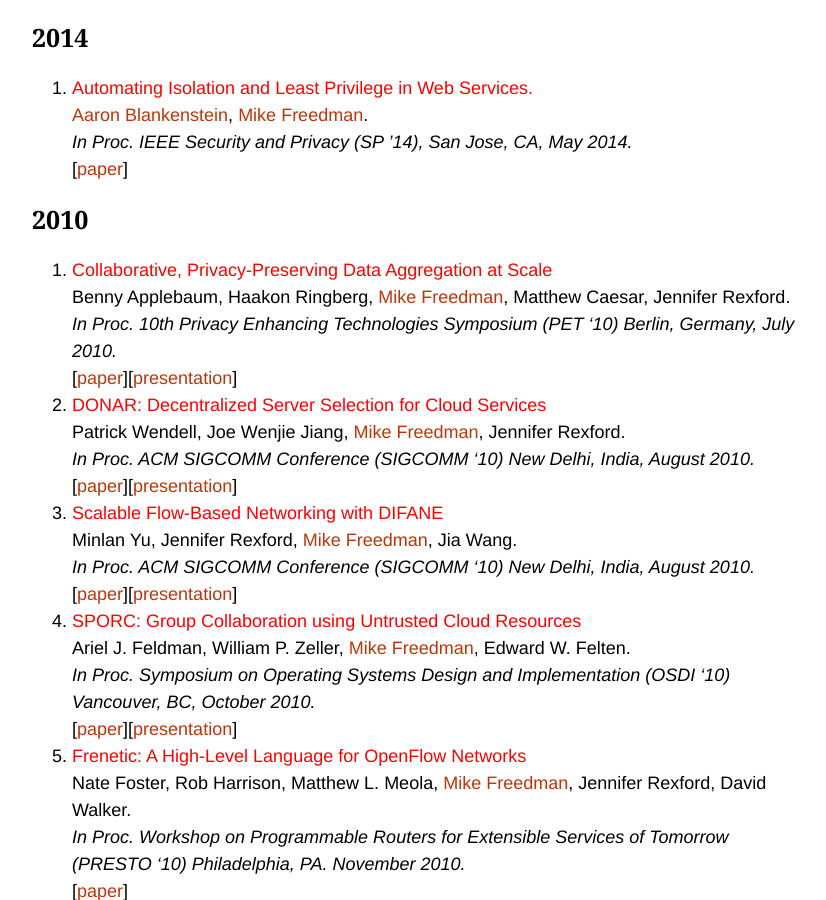
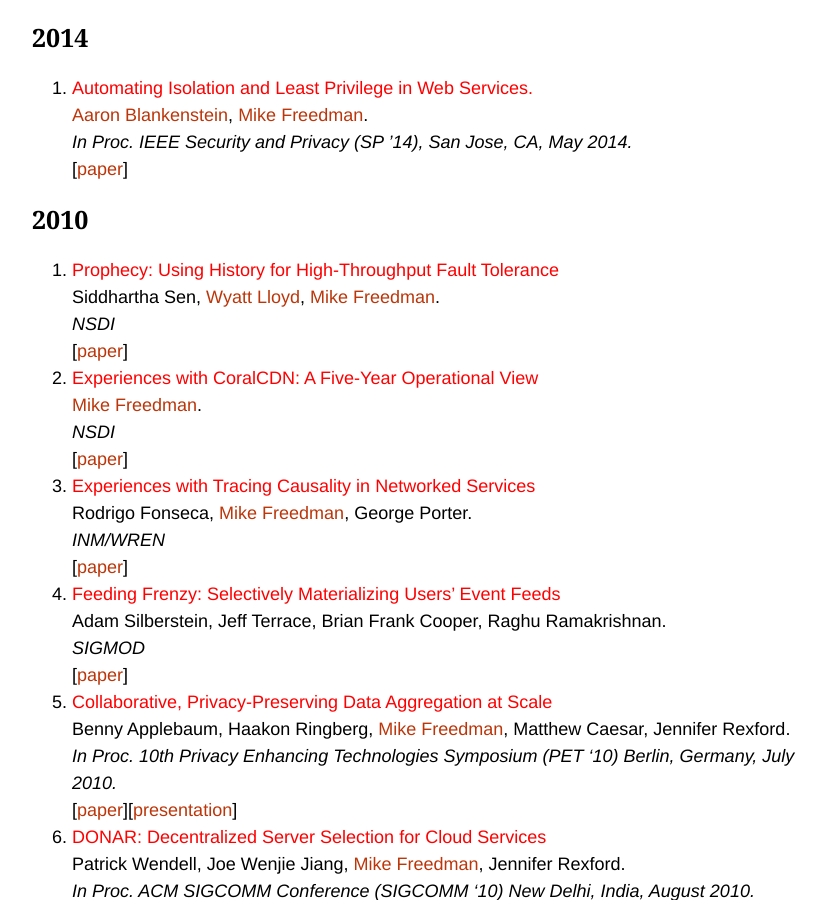
Before and after one commit to princeton-sns/www, a Jekyll site: the page built from publications.md, in a window 1280 px wide and 900 px high, scrolled down 2704 px. Shown: the whole window, without its empty margins (218-1044 px from the left). Built offline with Jekyll 4.4.1, drawn with Linux system fonts in a browser that asks for light colours; some web fonts are replaced.

Commit message:
add latter 2010 papers and PDFs

```diff
--- a/_data/publications.yml
+++ b/_data/publications.yml
@@ -286,3 +286,38 @@
   venue: "Proc. 7th International Workshop on Peer-to-Peer Systems"
   paper: /assets/papers/2008-iptps-freedman.pdf
   year: 2008
+
+- title: "Feeding Frenzy: Selectively Materializing Users’ Event Feeds"
+  people:
+    - Adam Silberstein
+    - Jeff Terrace
+    - Brian Frank Cooper
+    - Raghu Ramakrishnan
+  venue: "SIGMOD"
+  paper: /assets/papers/2010-sigmod-silberstein.pdf
+  year: 2010
+
+- title: "Experiences with Tracing Causality in Networked Services"
+  people:
+    - Rodrigo Fonseca
+    - mfreed
+    - George Porter
+  venue: "INM/WREN"
+  paper: /assets/papers/2010-inm-fonseca.pdf
+  year: 2010
+
+- title: "Experiences with CoralCDN: A Five-Year Operational View"
+  people:
+    - mfreed
+  venue: "NSDI"
+  paper: /assets/papers/2010-nsdi-freedman.pdf
+  year: 2010
+
+- title: "Prophecy: Using History for High-Throughput Fault Tolerance"
+  people:
+    - Siddhartha Sen
+    - wlloyd
+    - mfreed
+  venue: "NSDI"
+  paper: /assets/papers/2010-nsdi-sen.pdf
+  year: 2010
```
